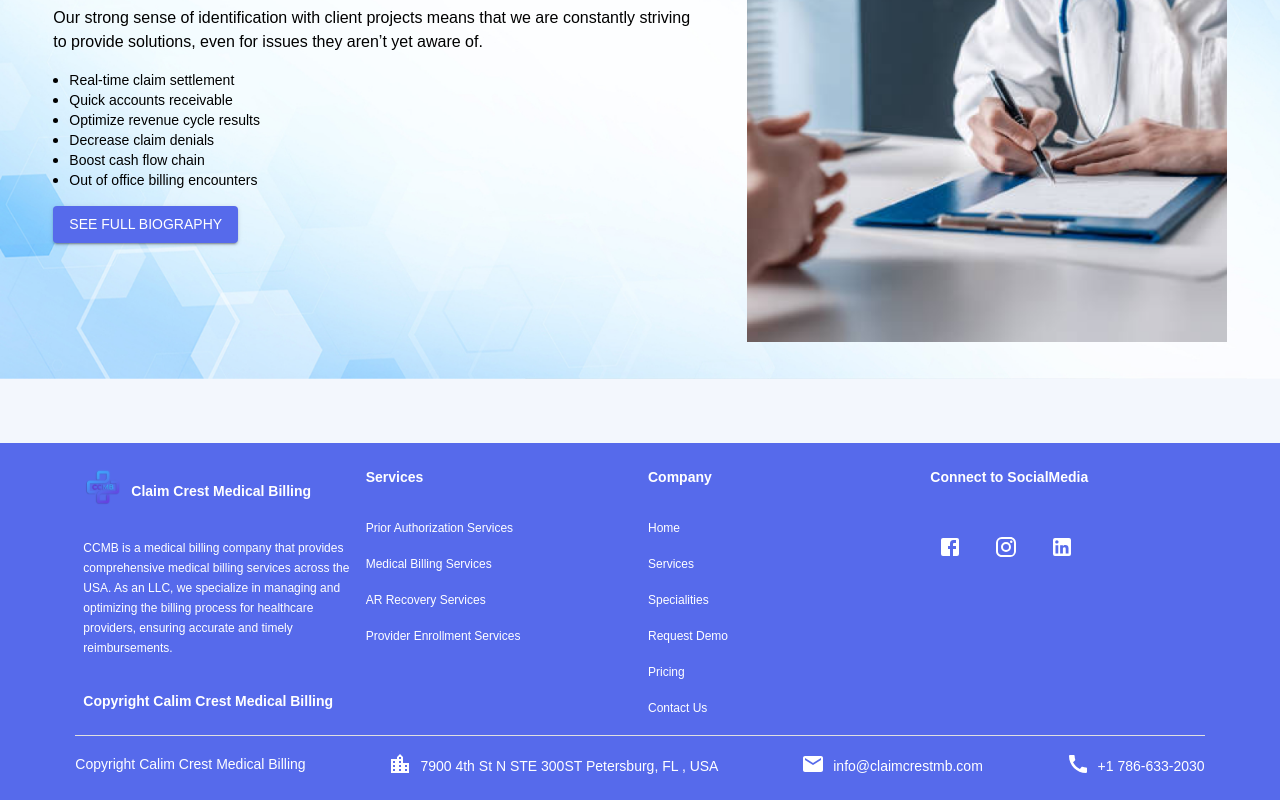
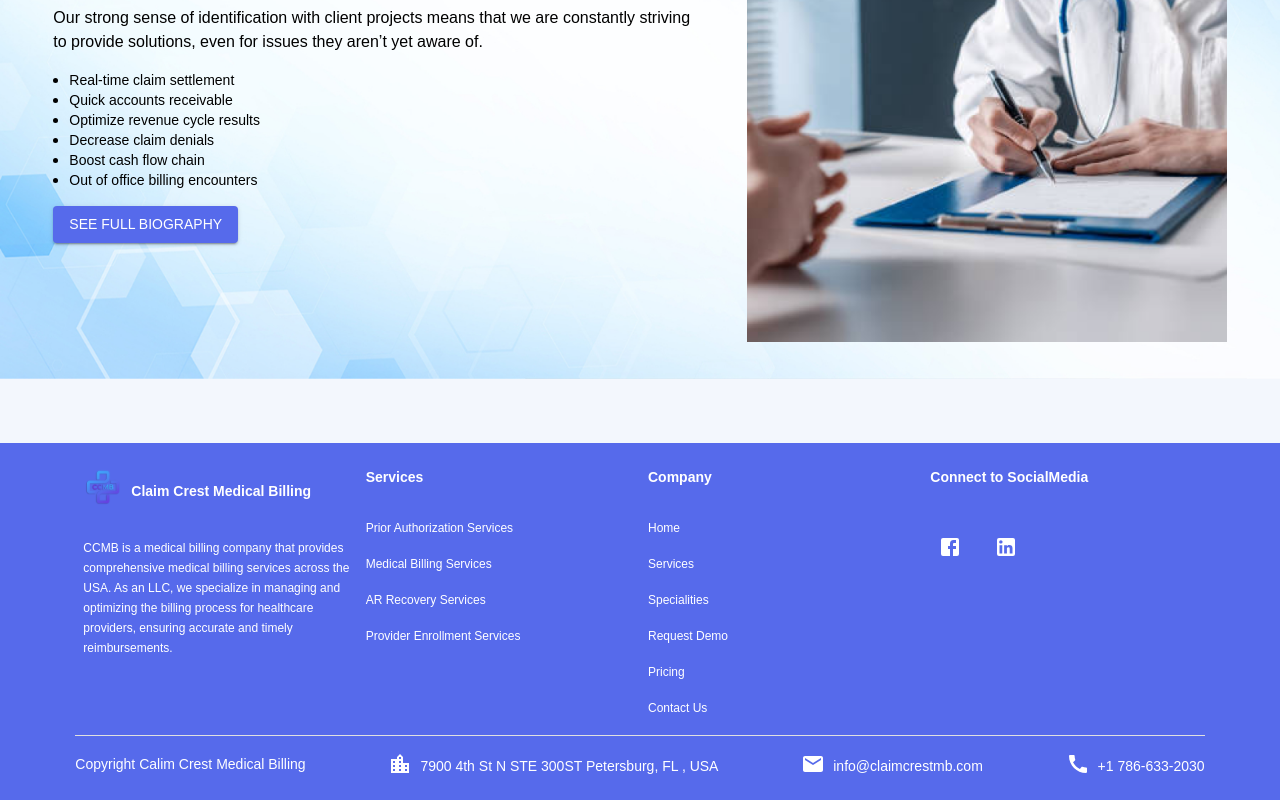
Before and after one commit to Usamahafiz8/CCMB, a React (Vite) app: page / in a window 1280 px wide. Shown: the part 3941-4741 px from the top of the page. Built offline with nearby package versions, Linux system fonts and the light colour scheme; a web font is replaced by a local one.

Commit message:
updted the link

```diff
--- a/src/layout/Footer/components/Upper/NewsLetter/index.tsx
+++ b/src/layout/Footer/components/Upper/NewsLetter/index.tsx
@@ -40,9 +40,9 @@ function NewsLetter() {
       <IconButton href={facebookUrl} target="_blank" aria-label="Facebook">
           <Facebook sx={{ color: "white" }} />
         </IconButton>
-        <IconButton href={instagramUrl} target="_blank" aria-label="Instagram">
+        {/* <IconButton href={instagramUrl} target="_blank" aria-label="Instagram">
           <Instagram sx={{ color: "white" }} />
-        </IconButton>
+        </IconButton> */}
         <IconButton href={linkedinUrl} target="_blank" aria-label="LinkedIn">
           <LinkedIn sx={{ color: "white" }} />
         </IconButton>
--- a/src/layout/Footer/components/Upper/Satyamstudio/index.tsx
+++ b/src/layout/Footer/components/Upper/Satyamstudio/index.tsx
@@ -11,9 +11,7 @@ function Satyamstudio() {
       </Stack>
       <Typography variant={"caption"}>
         CCMB is a medical billing company that provides comprehensive medical billing services across the USA. As an LLC, we specialize in managing and optimizing the billing process for healthcare providers, ensuring accurate and timely reimbursements.</Typography>
-      <Typography fontWeight={600} variant={"body2"}>
-        Copyright Calim Crest Medical Billing
-      </Typography>
+
     </Stack>
   );
 }
--- a/src/layout/Navbar/components/UpperNav/SocialMediaUrls.ts
+++ b/src/layout/Navbar/components/UpperNav/SocialMediaUrls.ts
@@ -2,5 +2,5 @@
 
 export const facebookUrl = "https://www.facebook.com/share/BDNC7gTGEDAHATVK/?mibextid=qi2Omg";
 export const twitterUrl = "https://www.twitter.com";
-export const linkedinUrl = "https://www.linkedin.com";
+export const linkedinUrl = "https://www.linkedin.com/company/claim-crest-medical-billing-ccmb/";
 export const instagramUrl = "https://www.instagram.com";
```
